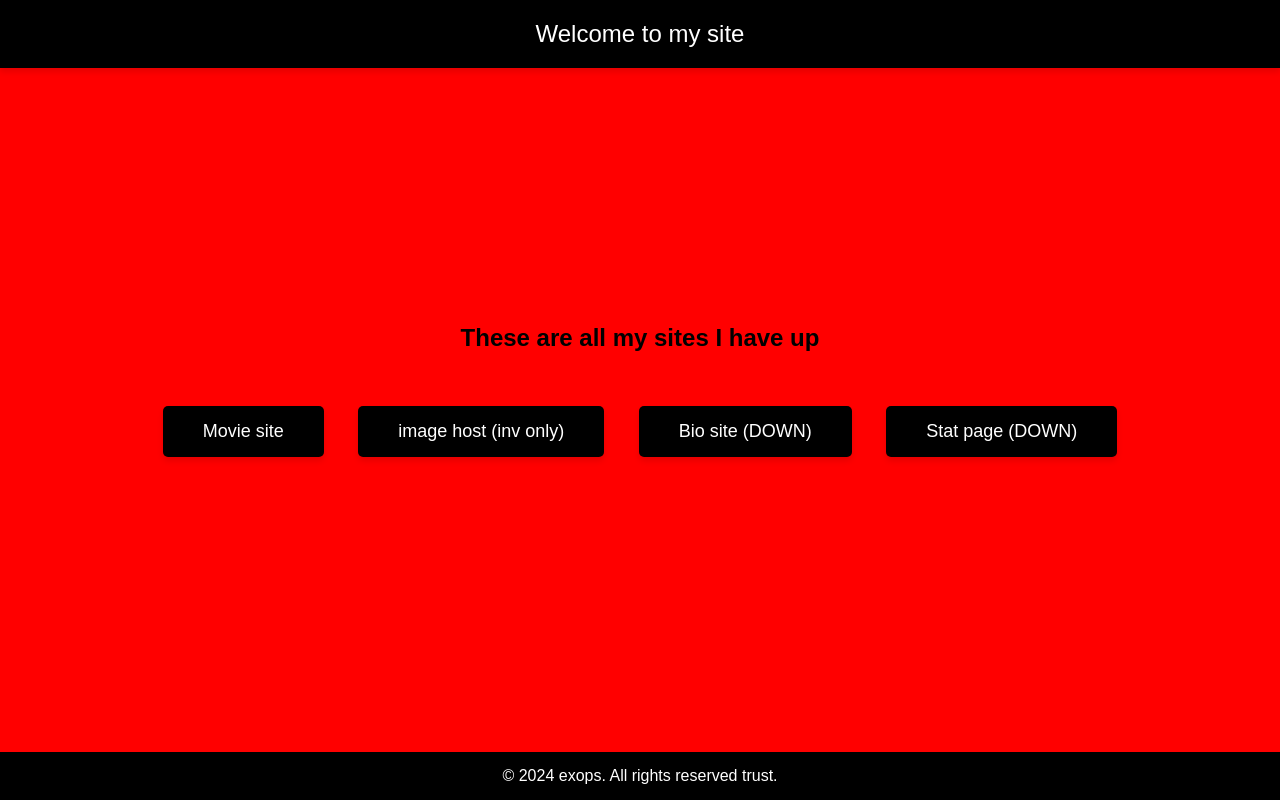
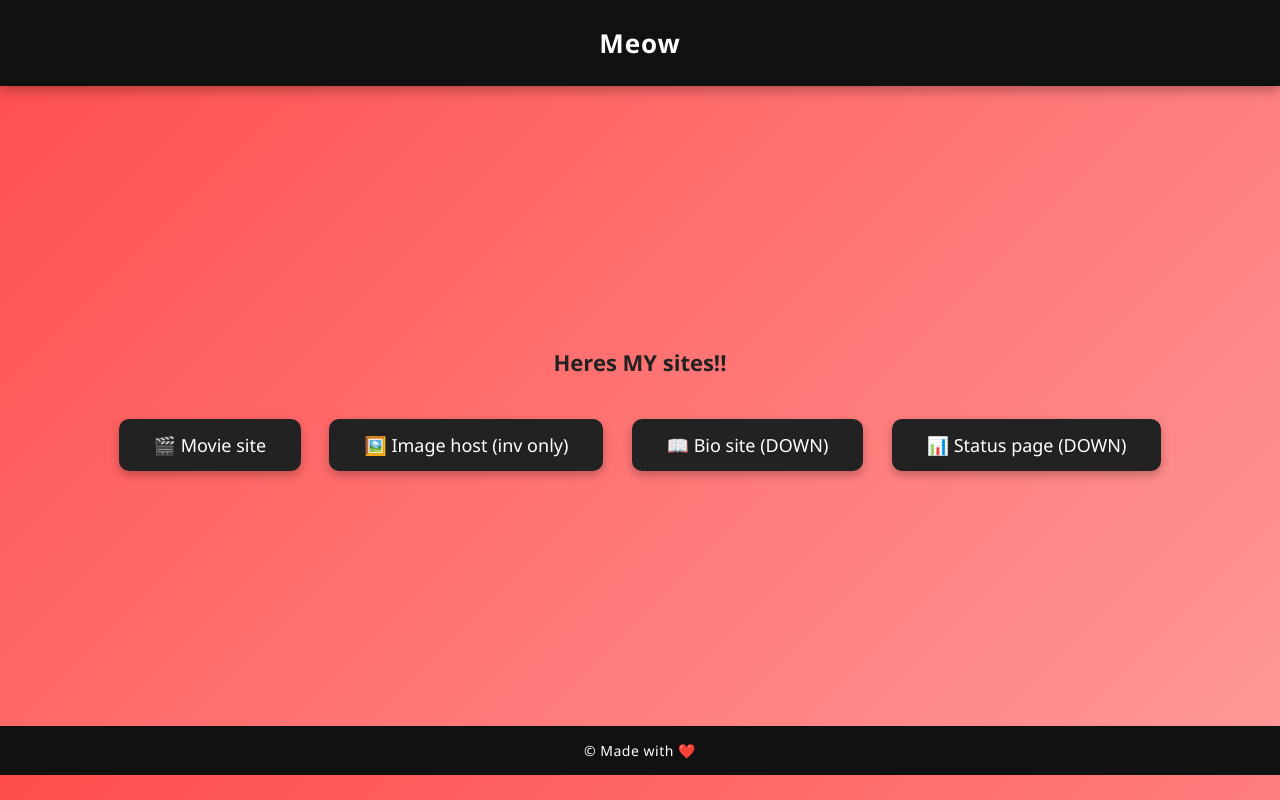
Before and after one commit to exopstech/exopstech.github.io, a plain HTML site: page index.html in a window 1280 px wide. Drawn offline with Linux system fonts and the light colour scheme.

Commit message:
Update index.html

```diff
--- a/index.html
+++ b/index.html
@@ -3,7 +3,7 @@
 <head>
     <meta charset="UTF-8">
     <meta name="viewport" content="width=device-width, initial-scale=1.0">
-    <title>Welcome to exops</title>
+    <title>Welcome</title>
 
     <meta property="og:title" content="exops site">
     <meta property="og:description" content="my silly little site">
@@ -15,75 +15,79 @@
         body {
             margin: 0;
             padding: 0;
-            font-family: 'Arial', sans-serif;
-            background-color: #ff0000;
-            color: #000000;
+            font-family: "Segoe UI", Tahoma, Geneva, Verdana, sans-serif;
+            background: linear-gradient(135deg, #ff4d4d, #ff9999);
+            color: #222;
         }
         header {
-            background-color: #000000;
-            color: #ffffff;
-            padding: 20px 0;
+            background-color: #111;
+            color: #fff;
+            padding: 25px 0;
             text-align: center;
-            font-size: 24px;
-            box-shadow: 0 4px 6px rgba(0, 0, 0, 0.1);
+            font-size: 26px;
+            font-weight: bold;
+            letter-spacing: 1px;
+            box-shadow: 0 4px 12px rgba(0, 0, 0, 0.3);
         }
         .container {
             display: flex;
             justify-content: center;
             align-items: center;
-            height: 80vh;
+            min-height: 75vh;
             text-align: center;
             flex-direction: column;
+            padding: 20px;
+        }
+        h2 {
+            font-size: 22px;
+            margin-bottom: 20px;
         }
         .button-container {
-            margin-top: 20px;
+            margin-top: 10px;
         }
         .button {
             display: inline-block;
-            padding: 15px 40px;
-            margin: 15px;
-            background-color: #000000;
+            padding: 14px 35px;
+            margin: 12px;
+            background-color: #222;
             color: #fff;
             text-decoration: none;
-            border-radius: 5px;
+            border-radius: 10px;
             font-size: 18px;
-            box-shadow: 0 4px 6px rgba(0, 0, 0, 0.1);
-            transition: background-color 0.3s, transform 0.3s;
+            font-weight: 500;
+            box-shadow: 0 4px 10px rgba(0, 0, 0, 0.25);
+            transition: all 0.3s ease;
         }
         .button:hover {
-            background-color: #ff0000;
-            transform: translateY(-2px);
+            background-color: #ff4d4d;
+            transform: translateY(-3px);
+            box-shadow: 0 6px 14px rgba(0, 0, 0, 0.35);
         }
         footer {
-            background-color: #000000;
-            color: #ffffff;
+            background-color: #111;
+            color: #fff;
             text-align: center;
             padding: 15px 0;
-            position: absolute;
-            bottom: 0;
-            width: 100%;
+            font-size: 14px;
+            letter-spacing: 0.5px;
         }
     </style>
 </head>
 <body>
     <header>
-        Welcome to my site
+        Meow
     </header>
     <div class="container">
-        <h2>These are all my sites I have up</h2>
+        <h2>Heres MY sites!!</h2>
         <div class="button-container">
-            <a href="http://fmovs.exopss.xyz/" class="button">Movie site</a>
-            <a href="http://exopss.pics/" class="button">image host (inv only)</a>
-            <a href="http://bio.exopss.xyz/" class="button">Bio site (DOWN)</a>
-            <a href="http://status.exopss.xyz/" class="button">Stat page (DOWN)</a>
+            <a href="http://fmovs.exopss.xyz/" class="button">🎬 Movie site</a>
+            <a href="http://exopss.pics/" class="button">🖼️ Image host (inv only)</a>
+            <a href="http://bio.exopss.xyz/" class="button">📖 Bio site (DOWN)</a>
+            <a href="http://status.exopss.xyz/" class="button">📊 Status page (DOWN)</a>
         </div>
-        <audio id="backgroundMusic" autoplay loop muted>
-            <source src="http://exopss.lol/music.mp3" type="audio/mp3">
-            Your browser does not support the audio element.
-        </audio>
     </div>
     <footer>
-        &copy; 2024 exops. All rights reserved trust.
+        &copy; Made with ❤️
     </footer>
 
     <script>
@@ -97,21 +101,13 @@
                     currentText += titleText[index];
                     document.title = currentText;
                     index++;
-                    setTimeout(addLetter, 500);
+                    setTimeout(addLetter, 400);
                 }
             }
             addLetter();
         }
 
-        window.onload = function() {
-            animateTitle();
-            const audio = document.getElementById('backgroundMusic');
-            audio.volume = 0.2;
-            setTimeout(() => {
-                audio.muted = false;
-                audio.play().catch(() => {});
-            }, 500);
-        };
+        window.onload = animateTitle;
     </script>
 </body>
 </html>
```
